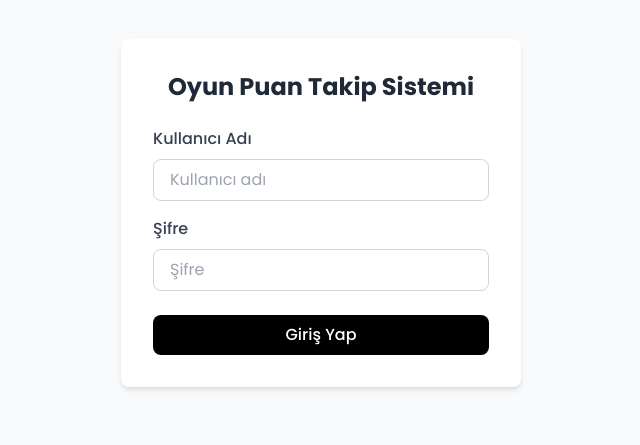
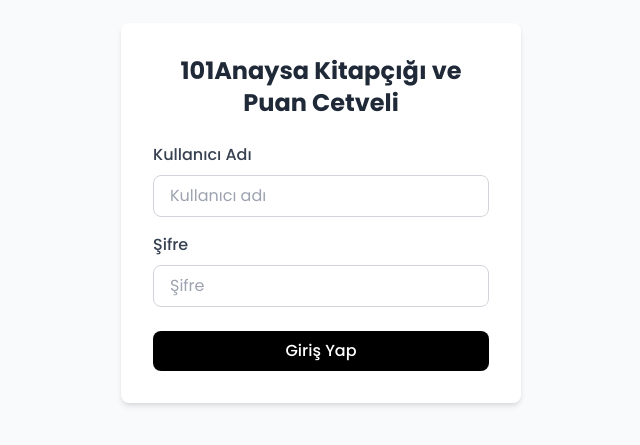
Before and after one commit to ibrahimirdem/puan-cetveli, a plain HTML site: page index.html in a window 1280 px wide. Shown: the part 187-632 px from the top of the page, without its empty margins (319-959 px from the left). Drawn offline with nearby package versions, Linux system fonts and the light colour scheme.

Commit message:
Update index.html

```diff
--- a/index.html
+++ b/index.html
@@ -3,7 +3,7 @@
 <head>
     <meta charset="UTF-8">
     <meta name="viewport" content="width=device-width, initial-scale=1.0">
-    <title>Oyun Puan Takip Sistemi</title>
+    <title>101Anayasa Kitapçiği</title>
     <script src="https://cdn.tailwindcss.com"></script>
     <link rel="stylesheet" href="https://cdnjs.cloudflare.com/ajax/libs/font-awesome/6.4.0/css/all.min.css">
     <!-- Supabase JS -->
@@ -184,7 +184,7 @@
     <!-- Login Form -->
     <div id="loginContainer" class="login-container">
         <div class="login-form">
-            <h2 class="text-2xl font-bold text-center text-gray-800 mb-6">Oyun Puan Takip Sistemi</h2>
+            <h2 class="text-2xl font-bold text-center text-gray-800 mb-6">101Anaysa Kitapçığı ve Puan Cetveli</h2>
             <div class="mb-4">
                 <label for="username" class="block text-gray-700 font-medium mb-2">Kullanıcı Adı</label>
                 <input type="text" id="username" class="w-full px-4 py-2 border border-gray-300 rounded-lg focus:outline-none focus:ring-2 focus:ring-gray-500" placeholder="Kullanıcı adı">
```
